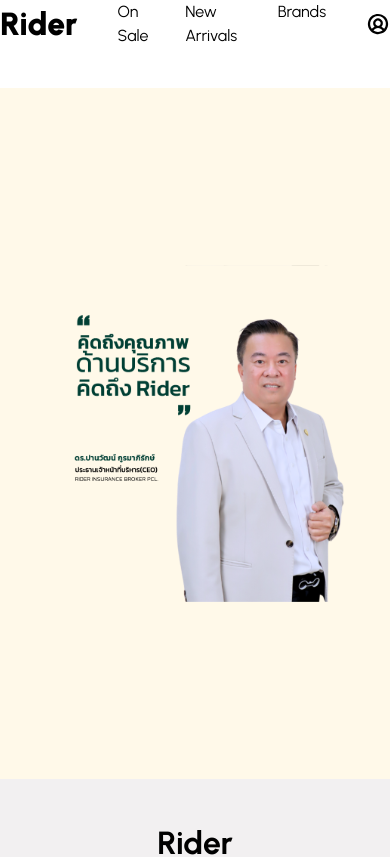
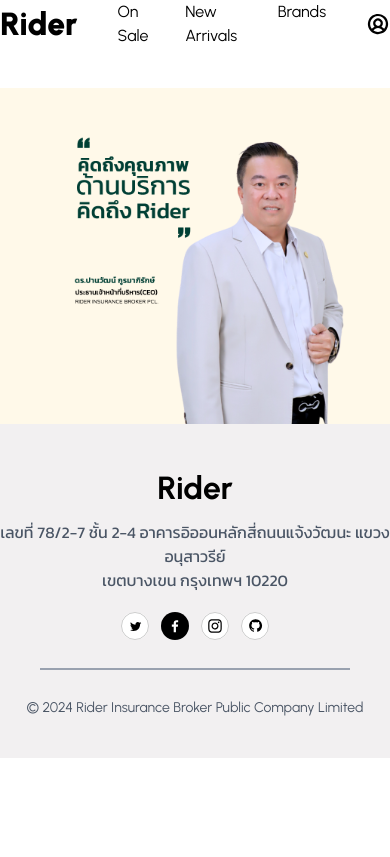
Before and after one commit to NoeyPhattarada/Project-intern, an Angular app: page / in a window 390 px wide. Shown: the top 857 px of the page. Built offline with nearby package versions, Linux system fonts and the light colour scheme.

Commit message:
edit photo footer

```diff
--- a/src/app/modules/landing-page/home-page/home-page.html
+++ b/src/app/modules/landing-page/home-page/home-page.html
@@ -1,5 +1,6 @@
 <div class="mt-10">
   <div class="bg-[#FFF9E9] flex justify-center">
-    <img src="/assets/images/homepage.svg" alt="doublecare" class="w-[800px] h-[691px]" />
+    <img src="/assets/images/homepage.svg" alt="doublecare" class="hidden md:block w-[800px] h-auto" />
+    <img src="/assets/images/homepage2.svg" alt="doublecare" class="block md:hidden w-[800px] h-auto" />
   </div>
 </div>
```
